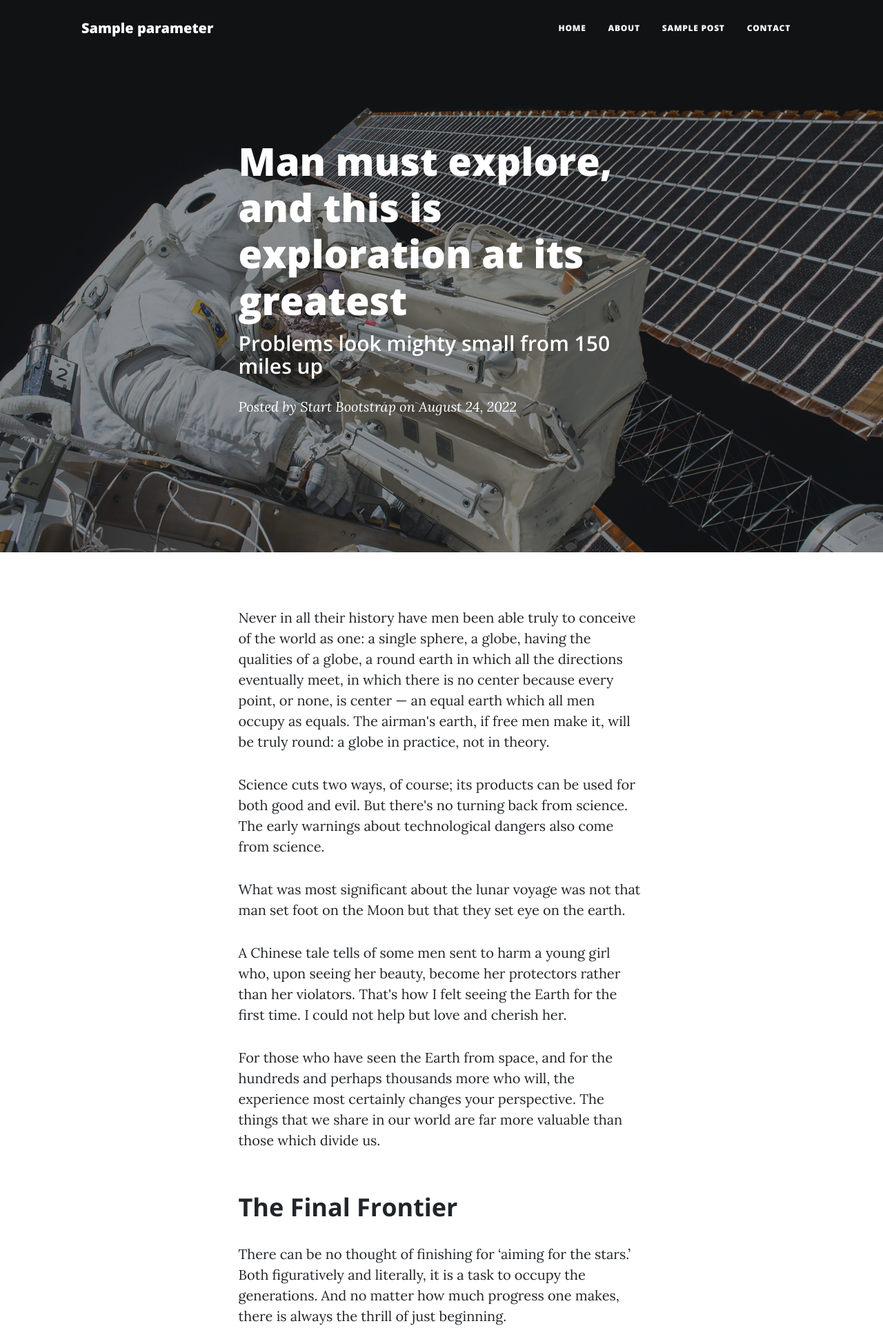
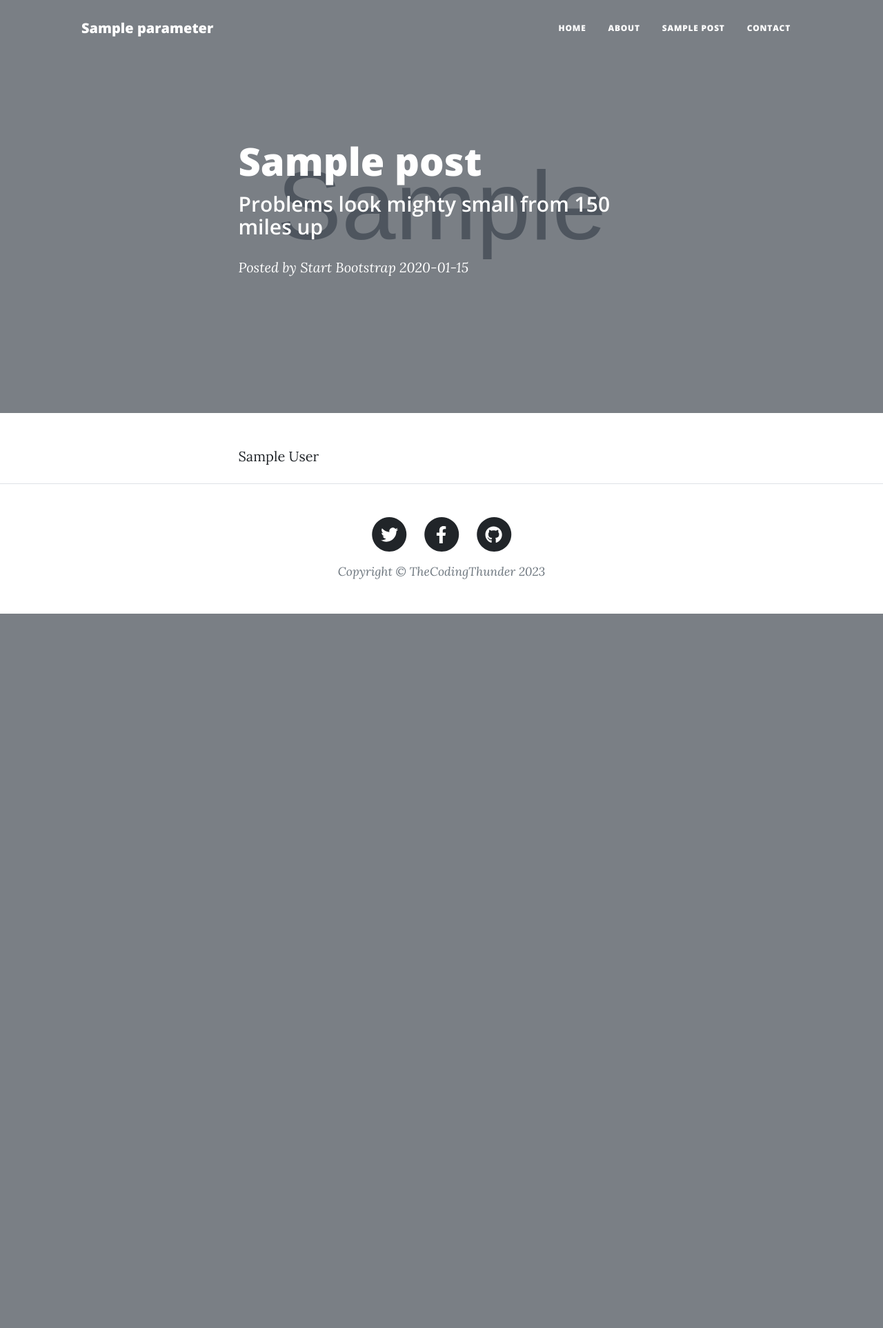
Before and after one commit to avinashdhakne/Blogging-Site, a Flask app: template templates/post.html in a window 1280 px wide. Shown: the top 1926 px of the page at 69% size. After the commit the page ends 890 px from the top, so only its background shows below. Run offline with Flask 2, Linux system fonts and the light colour scheme; tables that the repository leaves empty hold one stand-in row (values such as "Sample post"); the template is opened without the code that fills it: values that come from a table or form of the project are taken from there, most other values are stand-ins (such as "Sample title", 1, 10 or a date in 2020); grey boxes marked "Sample" are stand-in pictures; some libraries are stand-ins or nearby versions.

Commit message:
added first blog post

```diff
--- a/app.py
+++ b/app.py
@@ -35,6 +35,13 @@ class Contacts(db.Model):
     date = db.Column(db.String(12), nullable=True)
     email = db.Column(db.String(20), nullable=False)
 
+class Posts(db.Model):
+    sno = db.Column(db.Integer, primary_key=True)
+    title = db.Column(db.String(20), nullable=False)
+    slug = db.Column(db.String(25), nullable=False)
+    author = db.Column(db.String(120), nullable=False)
+    img_name = db.Column(db.String(20), nullable=False)
+    date = db.Column(db.String(12), nullable=True)
 
 @app.route("/")
 def home():
@@ -68,9 +75,10 @@ def about():
     return render_template("about.html", parameters=params)
 
 
-@app.route("/post")
-def post():
-    return render_template("post.html", parameters=params)
+@app.route("/post/<string:post_slug>")
+def post_function(post_slug):
+    post = Posts.query.filter_by(slug=post_slug).first()
+    return render_template("post.html", parameters=params, post=post)
 
 
 if __name__ == "__main__":
--- a/templates/post.html
+++ b/templates/post.html
@@ -2,17 +2,19 @@
 
 {% block body %}
 <!-- Page Header-->
-<header class="masthead" style="background-image: url('static/assets/img/post-bg.jpg')">
+<!-- <header class="masthead" style="background-image: url('static/assets/img/post-bg.jpg')"> -->
+{% set fname = 'assets/img/' + post.img_name %}
+<header class="masthead" style="background-image: url('{{url_for('static', filename=fname)}}')">
     <div class="container position-relative px-4 px-lg-5">
         <div class="row gx-4 gx-lg-5 justify-content-center">
             <div class="col-md-10 col-lg-8 col-xl-7">
                 <div class="post-heading">
-                    <h1>Man must explore, and this is exploration at its greatest</h1>
+                    <h1>{{post.title}}</h1>
                     <h2 class="subheading">Problems look mighty small from 150 miles up</h2>
                     <span class="meta">
                         Posted by
                         <a href="#!">Start Bootstrap</a>
-                        on August 24, 2022
+                        {{post.date}}
                     </span>
                 </div>
             </div>
@@ -24,55 +26,7 @@
     <div class="container px-4 px-lg-5">
         <div class="row gx-4 gx-lg-5 justify-content-center">
             <div class="col-md-10 col-lg-8 col-xl-7">
-                <p>Never in all their history have men been able truly to conceive of the world as one: a single sphere,
-                    a globe, having the qualities of a globe, a round earth in which all the directions eventually meet,
-                    in which there is no center because every point, or none, is center — an equal earth which all men
-                    occupy as equals. The airman's earth, if free men make it, will be truly round: a globe in practice,
-                    not in theory.</p>
-                <p>Science cuts two ways, of course; its products can be used for both good and evil. But there's no
-                    turning back from science. The early warnings about technological dangers also come from science.
-                </p>
-                <p>What was most significant about the lunar voyage was not that man set foot on the Moon but that they
-                    set eye on the earth.</p>
-                <p>A Chinese tale tells of some men sent to harm a young girl who, upon seeing her beauty, become her
-                    protectors rather than her violators. That's how I felt seeing the Earth for the first time. I could
-                    not help but love and cherish her.</p>
-                <p>For those who have seen the Earth from space, and for the hundreds and perhaps thousands more who
-                    will, the experience most certainly changes your perspective. The things that we share in our world
-                    are far more valuable than those which divide us.</p>
-                <h2 class="section-heading">The Final Frontier</h2>
-                <p>There can be no thought of finishing for ‘aiming for the stars.’ Both figuratively and literally, it
-                    is a task to occupy the generations. And no matter how much progress one makes, there is always the
-                    thrill of just beginning.</p>
-                <p>There can be no thought of finishing for ‘aiming for the stars.’ Both figuratively and literally, it
-                    is a task to occupy the generations. And no matter how much progress one makes, there is always the
-                    thrill of just beginning.</p>
-                <blockquote class="blockquote">The dreams of yesterday are the hopes of today and the reality of
-                    tomorrow. Science has not yet mastered prophecy. We predict too much for the next year and yet far
-                    too little for the next ten.</blockquote>
-                <p>Spaceflights cannot be stopped. This is not the work of any one man or even a group of men. It is a
-                    historical process which mankind is carrying out in accordance with the natural laws of human
-                    development.</p>
-                <h2 class="section-heading">Reaching for the Stars</h2>
-                <p>As we got further and further away, it [the Earth] diminished in size. Finally it shrank to the size
-                    of a marble, the most beautiful you can imagine. That beautiful, warm, living object looked so
-                    fragile, so delicate, that if you touched it with a finger it would crumble and fall apart. Seeing
-                    this has to change a man.</p>
-                <a href="#!"><img class="img-fluid" src="{{ url_for('static',filename='assets/img/post-sample-image.jpg')}}"
-                        alt="..." /></a>
-                <span class="caption text-muted">To go places and do things that have never been done before – that’s
-                    what living is all about.</span>
-                <p>Space, the final frontier. These are the voyages of the Starship Enterprise. Its five-year mission:
-                    to explore strange new worlds, to seek out new life and new civilizations, to boldly go where no man
-                    has gone before.</p>
-                <p>As I stand out here in the wonders of the unknown at Hadley, I sort of realize there’s a fundamental
-                    truth to our nature, Man must explore, and this is exploration at its greatest.</p>
-                <p>
-                    Placeholder text by
-                    <a href="http://spaceipsum.com/">Space Ipsum</a>
-                    &middot; Images by
-                    <a href="https://www.flickr.com/photos/nasacommons/">NASA on The Commons</a>
-                </p>
+                {{post.author}}
             </div>
         </div>
     </div>
```
